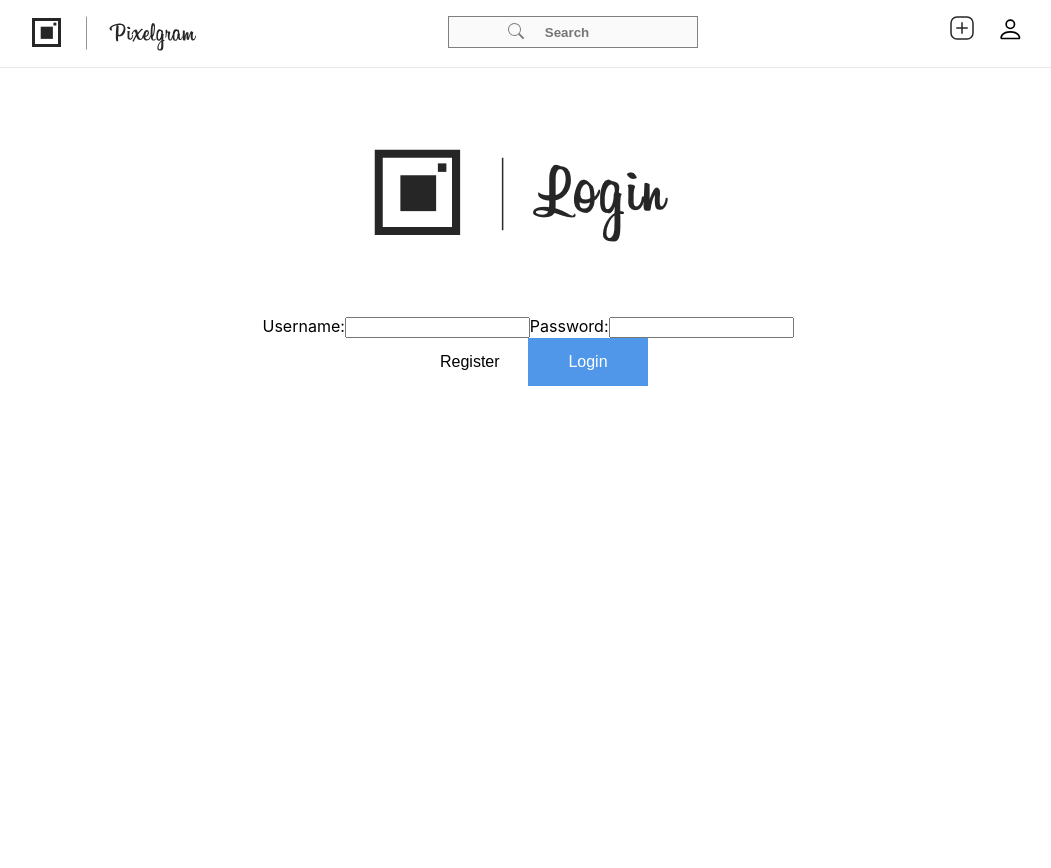
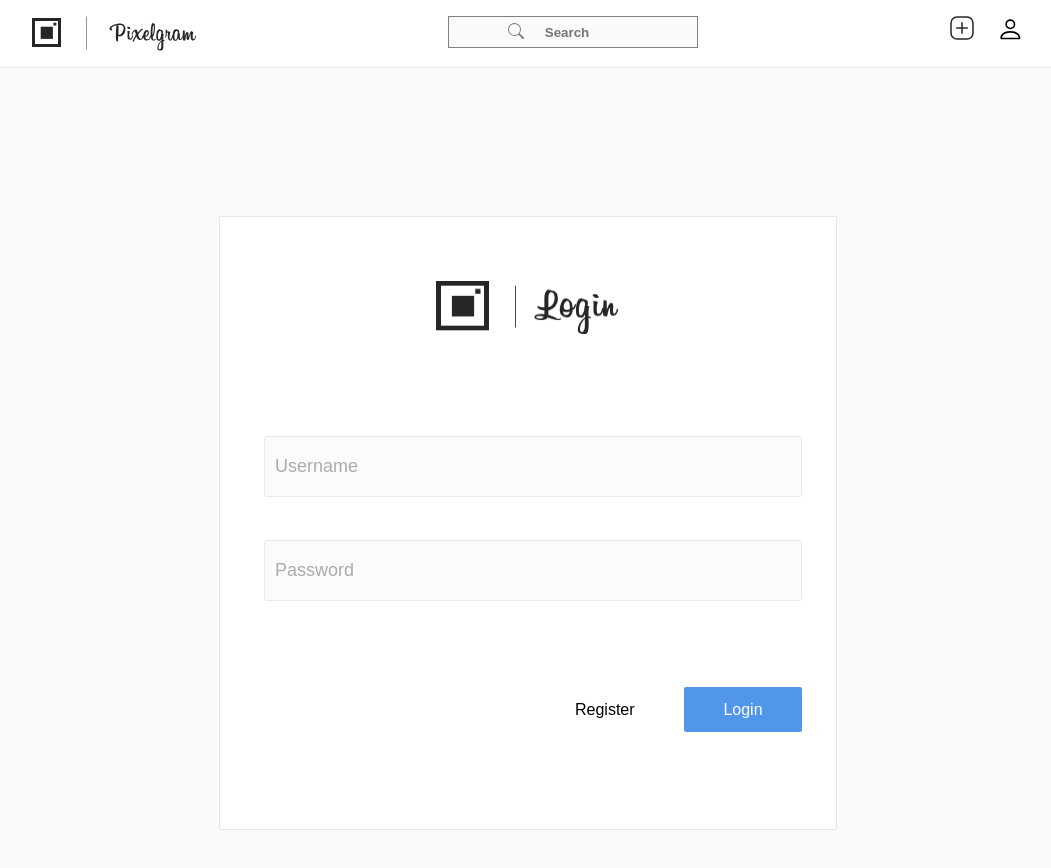
Before and after one commit to thorn18/FRDFrontend, a React (Create React App) app: page /login in a window 1280 px wide. Shown: the top 868 px of the page, without its empty margins (112-1163 px from the left). Before the commit the page ends 800 px from the top, so only its background shows below. Built offline with nearby package versions, Linux system fonts and the light colour scheme.

Commit message:
fixed css for login component

```diff
--- a/src/App.css
+++ b/src/App.css
@@ -1,38 +1,5 @@
 .App {
+  background-color: #FAFAFA;
   text-align: center;
+  padding-bottom: 148px;
 }
-
-.App-logo {
-  height: 40vmin;
-  pointer-events: none;
-}
-
-@media (prefers-reduced-motion: no-preference) {
-  .App-logo {
-    animation: App-logo-spin infinite 20s linear;
-  }
-}
-
-.App-header {
-  background-color: #282c34;
-  min-height: 100vh;
-  display: flex;
-  flex-direction: column;
-  align-items: center;
-  justify-content: center;
-  font-size: calc(10px + 2vmin);
-  color: white;
-}
-
-.App-link {
-  color: #61dafb;
-}
-
-@keyframes App-logo-spin {
-  from {
-    transform: rotate(0deg);
-  }
-  to {
-    transform: rotate(360deg);
-  }
-}
--- a/src/App.tsx
+++ b/src/App.tsx
@@ -16,7 +16,7 @@ function App() {
         <div className="App">
           <Navbar />
           <Switch>
-          <Route exact path="/login" component={LoginComponent} />
+            <Route exact path="/login" component={LoginComponent} />
             <Route exact path="/" component={LandingPage} />
           </Switch>
         </div>
--- a/src/components/Login/LoginComponent.css
+++ b/src/components/Login/LoginComponent.css
@@ -1,9 +1,25 @@
+#loginForm {
+    background-color: white;
+    height: 100%;
+    width: 616px;
+    border-radius: 2px;
+    border: 1px solid #E6E6E6;
+    margin: auto;
+    margin-top: 148px;
+}
+
+#pixelImage{
+    margin-top: 64px;
+    margin-left: auto;
+    width: 195px;
+    height: 53px;
+}
+
 .register-button {
     background-color: white;
-    width: 120px;
+    width: 70px;
     border: none;
     color: black;
-    padding: 15px 32px;
     text-align: center;
     text-decoration: none;
     display: inline-block;
@@ -11,12 +27,46 @@
 }
 .login-button {
     background-color: #5197E9;
-    width: 120px;
+    width: 118px;
+    height: 45px;
     border: none;
     color: white;
-    padding: 15px 32px;
     text-align: center;
     text-decoration: none;
     display: inline-block;
     font-size: 16px;
+    border-radius: 2px;
 }
+.inputBox {
+    background-color: #FAFAFA;
+    width: 524px;
+    height: 57px;
+    border: 1px solid #DBDBDB;
+    border-radius: 3px;
+    padding-left: 10px;
+    font-size:18px;
+    opacity: .6;
+}
+
+#username {
+    margin-top: 98px;
+}
+
+#password {
+    margin-top:43px;
+    margin-bottom: 86px;
+}
+
+#actionButtonContainer{
+    display: flex;
+    justify-content: flex-end;
+}
+#loginForm .loginInnerDiv {
+    width: fit-content;
+    margin-left: 44px;
+    margin-right: 48px;
+    margin-bottom: 97px;
+}
+.register-button {
+    margin-right: 45px;
+}
--- a/src/components/Login/LoginComponent.tsx
+++ b/src/components/Login/LoginComponent.tsx
@@ -11,18 +11,18 @@ function LoginComponent(props: userProps) {
 
 
     return (
-        <div className = "loginForm">
-            <img src={pixelgramlogo}></img>
-            <form>
-                <text id = "textTag">Username:</text>
-                <input id = "username" type = "text"></input>
-                <text id  = "passText">Password:</text>
-                <input id = "password" type = "password"></input>
-                <div>
-                    <button className="register-button">Register</button>
-                    <button className="login-button">Login</button>
-                </div>
-            </form>
+        <div id="loginForm">
+            <div className = "loginInnerDiv">
+                <img src={pixelgramlogo} id="pixelImage"></img>
+                <form>
+                    <input className="inputBox" id="username" type="text" aria-label="Username: " placeholder="Username"></input>
+                    <input className="inputBox" id="password" type="password" aria-label="Password: " placeholder="Password"></input>
+                    <div id="actionButtonContainer">
+                        <button className="register-button">Register</button>
+                        <button className="login-button">Login</button>
+                    </div>
+                </form>
+            </div>
         </div>
     )
 
```
Also changed, not shown: src/pixelgram-logo.png.
